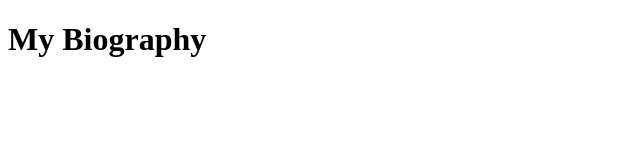
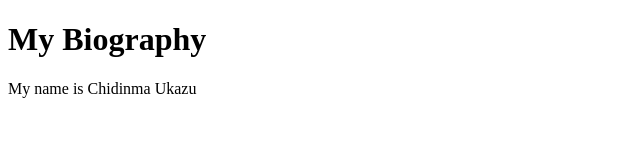
Before and after one commit to chidinma1234/my-bio, a plain HTML site: page biography/index.html in a window 1280 px wide. Shown: the whole page, without its empty margins (0-640 px from the left). Drawn offline with Linux system fonts and the light colour scheme.

Commit message:
added my name

```diff
--- a/biography/index.html
+++ b/biography/index.html
@@ -8,5 +8,6 @@
     </head>
     <body>
         <h1>My Biography</h1>
+        <p>My name is Chidinma Ukazu</p>
     </body>
 </html>
```
